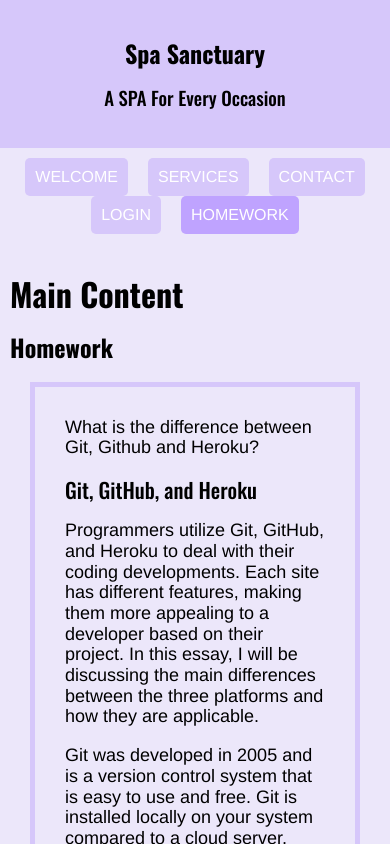
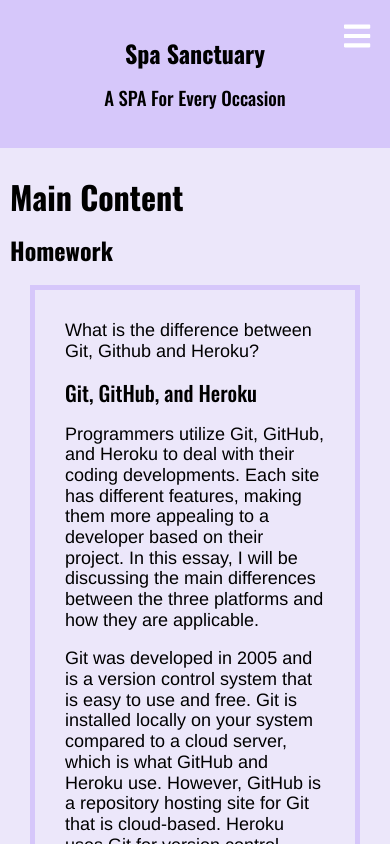
Before and after one commit to cpollock911/uclax-web1-summer21, a React (Create React App) app: page /homework in a window 390 px wide. Shown: the top 844 px of the page. Built offline with nearby package versions, Linux system fonts and the light colour scheme.

Commit message:
Added Hamburger Icon for Mobile

```diff
--- a/src/React/App.jsx
+++ b/src/React/App.jsx
@@ -3,7 +3,7 @@
 import styled from 'styled-components';
 
 import Header from './Layout/Header.jsx';
-import Nav from './Layout/Nav.jsx';
+import Navigation from './Layout/Navigation/Navigation.jsx';
 import Main from './Layout/Main.jsx';
 import Footer from './Layout/Footer.jsx';
 import { MediaQueryProvider } from 'common/mediaQueries/useMediaQuery.js';
@@ -14,7 +14,7 @@
             <BrowserRouter>
                 <AppStyled>
                     <Header/>
-                    <Nav/>
+                    <Navigation/>
                     <Main/>
                     <Footer/>
                 </AppStyled>
--- /dev/null
+++ b/src/React/Layout/Navigation/Hamburger.jsx
@@ -0,0 +1,23 @@
+import React from 'react';
+import styled from 'styled-components';
+
+import { FontAwesomeIcon } from '@fortawesome/react-fontawesome';
+import { faBars } from '@fortawesome/free-solid-svg-icons';
+
+const Hamburger = ({onClick}) => {
+
+    return (
+        <HamburgerStyled className='Hamburger' onClick={ onClick }>
+            <FontAwesomeIcon icon={ faBars } />
+        </HamburgerStyled>
+    );
+}
+
+export default Hamburger;
+
+const HamburgerStyled = styled.div`
+    font-size: 30px;
+    color: white;
+    cursor: pointer;
+
+`;
--- a/src/React/Layout/Nav.jsx
+++ b/src/React/Layout/Navigation/Nav.jsx
@@ -1,6 +1,10 @@
 import React from 'react';
 import styled from 'styled-components';
 import { NavLink } from 'react-router-dom';
+
+/* Scripts ---------------------*/
+import { mediaQueries } from 'common/mediaQueries/mediaQueries.js';
+
 
 const Nav = () => {
     return (
@@ -22,12 +26,12 @@
     text-align: center;
 
     a {
-        display: inline-block;
+        display: block;
+        margin: 5px 0px;
+
         background-color: #d6c7fa;
         color: white;
         padding: 10px;
-        border-radius: 5px;
-        margin: 0px 10px;
 
         text-decoration: none;
         text-transform: uppercase;
@@ -41,4 +45,12 @@
             background-color: #bfa3ff;
         }
     }
+
+    @media ${mediaQueries.mdUp} {
+        a {
+            display: inline-block;
+            margin: 0px 10px;
+            font-size: 16px;
+            border-radius: 5px;
+        }
 `;
--- /dev/null
+++ b/src/React/Layout/Navigation/Navigation.jsx
@@ -0,0 +1,41 @@
+import React, { useState, useEffect } from 'react';
+import styled from 'styled-components';
+
+/* Scripts ---------------*/
+import { useMediaQuery } from 'common/mediaQueries/useMediaQuery.js';
+
+import Hamburger from './Hamburger.jsx';
+import Nav from './Nav.jsx';
+
+const Navigation = () => {
+
+    const [ showMenu, showMenuUpdate ] = useState(false);
+    const { media } = useMediaQuery();
+
+    useEffect(() => {
+
+        showMenuUpdate(media.mdUp);
+
+    }, [media.mdUp]);
+
+    const handleToggle = () => {
+        showMenuUpdate(!showMenu);
+    }
+
+    return (
+        <NavigationStyled className='Navigation'>
+            { !media.mdUp && <Hamburger onClick={ handleToggle } /> }
+            { showMenu && <Nav />}
+        </NavigationStyled>
+    );
+}
+
+export default Navigation;
+
+const NavigationStyled = styled.div`
+    .Hamburger {
+        position: fixed;
+        top: 20px;
+        right: 20px;
+    }
+`;
```
